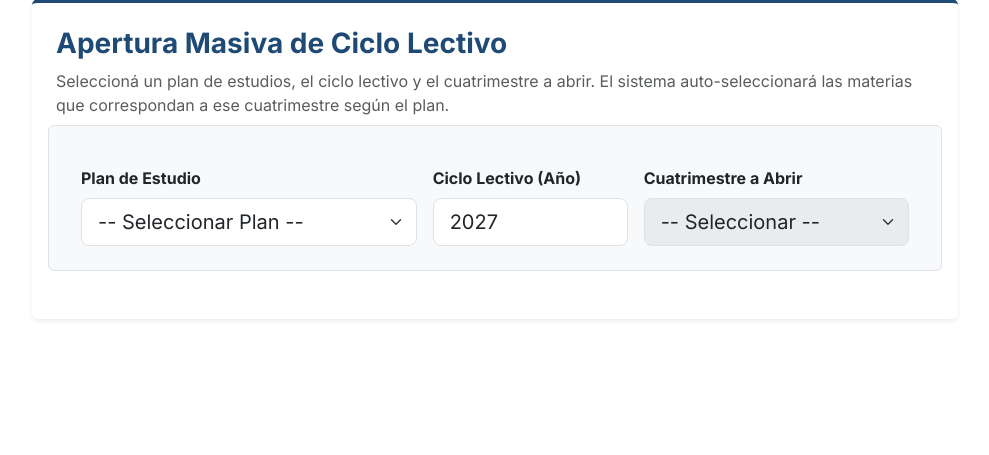
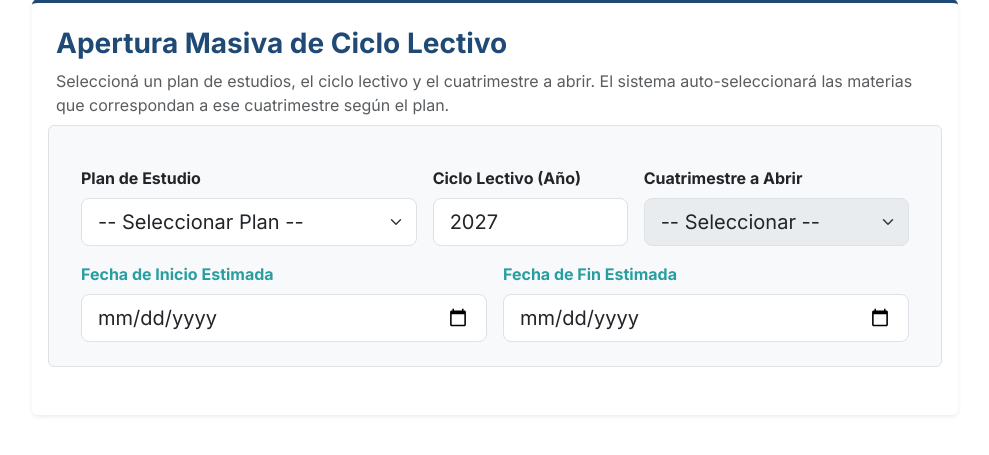
Before and after one commit to lucianonahuelrusso1991/SIGEET, a Django app: page /comisiones/apertura-masiva/ in a window 1280 px wide. Shown: the part 157-612 px from the top of the page, without its empty margins (145-1134 px from the left). Run offline with Django 5.2, Linux system fonts and the light colour scheme; a user stored in the database is signed in; data comes from the database, SQL or seed files in the repository; data that the repository does not hold is empty; some libraries are stand-ins or nearby versions.

Commit message:
Apertura masiva con fechas e herencia de promocion

```diff
--- a/gestion/templates/gestion/apertura_masiva.html
+++ b/gestion/templates/gestion/apertura_masiva.html
@@ -41,6 +41,14 @@
                                 <option value="2C">2do Cuatrimestre</option>
                                 <option value="AN">Anual</option>
                             </select>
+                        </div>
+                        <div class="col-md-6 mt-3">
+                            <label class="form-label fw-bold text-secondary">Fecha de Inicio Estimada</label>
+                            <input type="date" name="fecha_inicio" class="form-control form-control-lg" required>
+                        </div>
+                        <div class="col-md-6 mt-3">
+                            <label class="form-label fw-bold text-secondary">Fecha de Fin Estimada</label>
+                            <input type="date" name="fecha_fin" class="form-control form-control-lg" required>
                         </div>
                     </div>
 
--- a/gestion/views.py
+++ b/gestion/views.py
@@ -566,9 +566,11 @@
         plan_id = request.POST.get('plan')
         ciclo_lectivo = request.POST.get('ciclo_lectivo')
         cuatrimestre = request.POST.get('cuatrimestre')
+        fecha_inicio = request.POST.get('fecha_inicio')
+        fecha_fin = request.POST.get('fecha_fin')
         materias_ids = request.POST.getlist('materias')
 
-        if not (plan_id and ciclo_lectivo and cuatrimestre and materias_ids):
+        if not (plan_id and ciclo_lectivo and cuatrimestre and materias_ids and fecha_inicio and fecha_fin):
             messages.error(request, "Por favor complete todos los campos y seleccione al menos una materia.")
             return redirect('apertura_masiva')
 
@@ -592,7 +594,9 @@
                     materia=materia,
                     ciclo_lectivo=ciclo_lectivo,
                     cuatrimestre=cuatrimestre,
-                    tipo_aprobacion='FIN', # Default
+                    fecha_inicio=fecha_inicio,
+                    fecha_fin=fecha_fin,
+                    tipo_aprobacion=materia.tipo_aprobacion,
                     modalidad='P', # Default
                     inscripciones_abiertas=True,
                     cerrada=False
```
